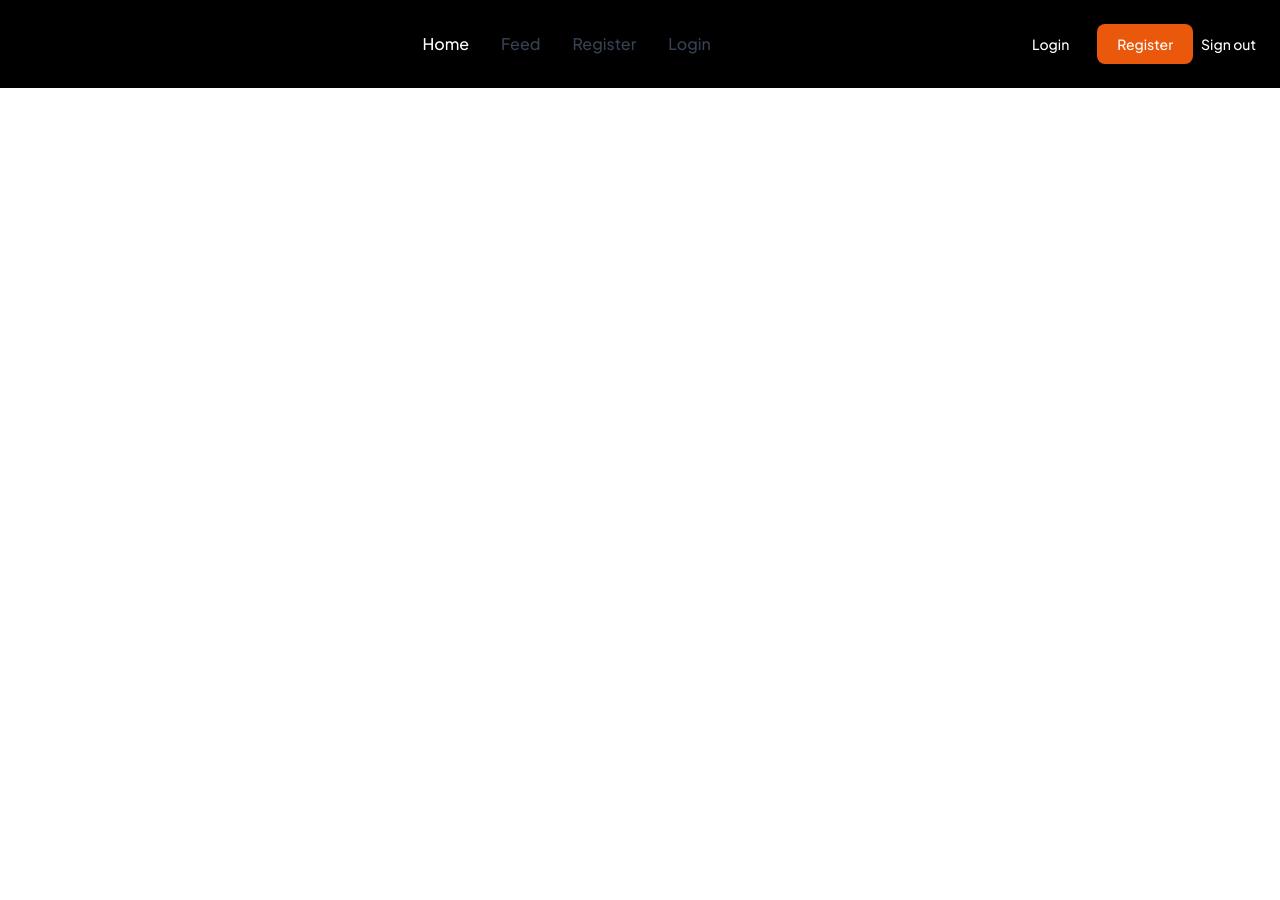
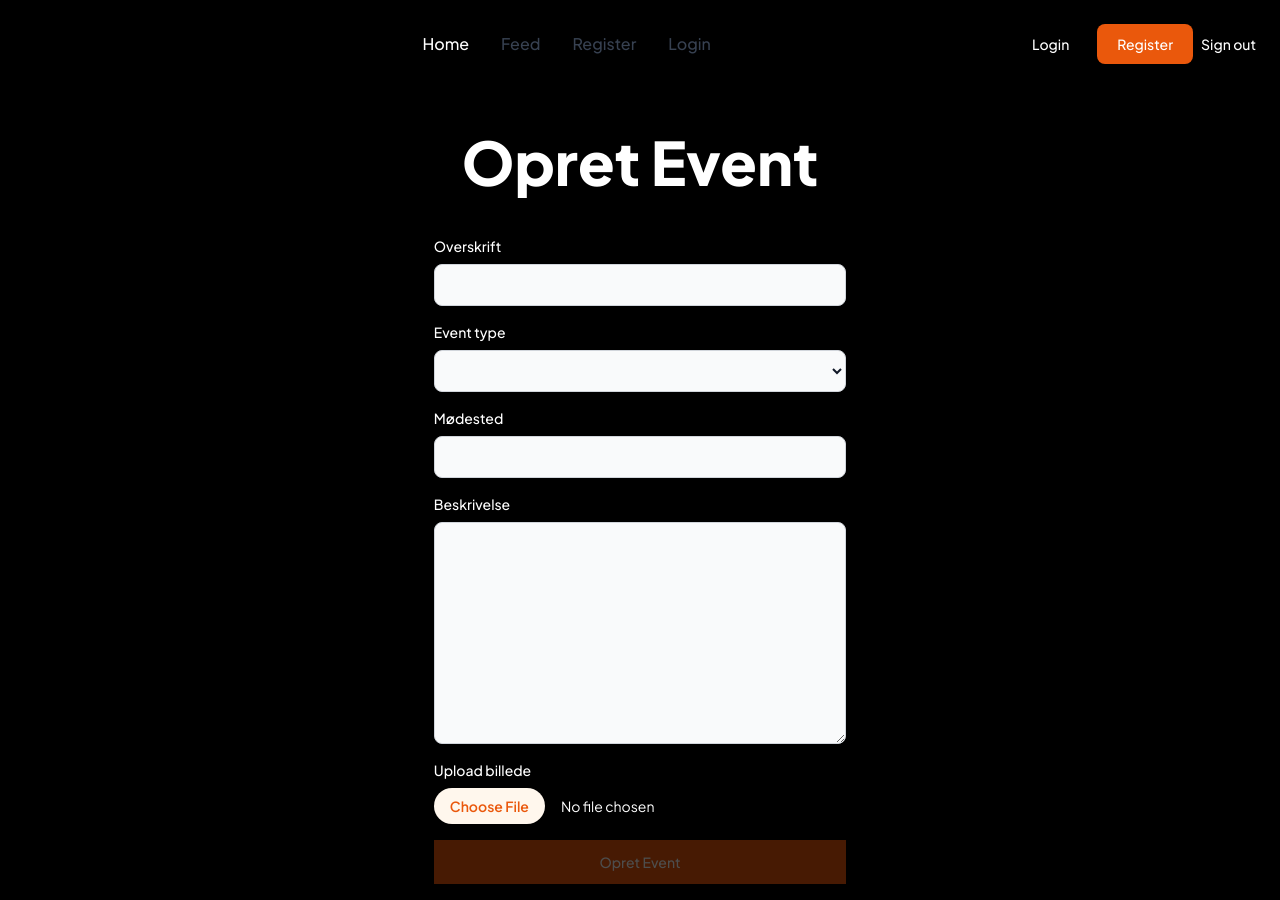
Before and after one commit to VeranoXD/kanten-2023, a Vue app: page /feed in a window 1280 px wide. Before the commit the page ends 800 px from the top, so only its background shows below. Built offline with nearby package versions, Linux system fonts and the light colour scheme; no server answers; the database is empty; sample sign-in values are in the browser's storage.

Commit message:
Added Parameters to Firebase (Register)

```diff
--- a/src/assets/style.css
+++ b/src/assets/style.css
@@ -6,5 +6,9 @@
 
 body {
     font-family: "Plus Jakarta Sans", sans-serif;
-/*     color: white; */
+    background-color: black;
 }
+
+*{
+
+}
--- a/src/components/router/index.js
+++ b/src/components/router/index.js
@@ -1,5 +1,29 @@
 import { createRouter, createWebHistory } from "vue-router";
 import {getAuth, onAuthStateChanged} from "firebase/auth"
+import { initializeApp } from 'firebase/app'
+import { getFirestore } from 'firebase/firestore'
+
+// TODO: Add SDKs for Firebase products that you want to use
+// https://firebase.google.com/docs/web/setup#available-libraries
+
+// Your web app's Firebase configuration
+// For Firebase JS SDK v7.20.0 and later, measurementId is optional
+const firebaseConfig = {
+  apiKey: "AIzaSyBWlSmea-Kmc8VbsbiKrRnLVuFdzlp-Rr8",
+  authDomain: "kanten-2023.firebaseapp.com",
+  projectId: "kanten-2023",
+  storageBucket: "kanten-2023.appspot.com",
+  messagingSenderId: "183320369827",
+  appId: "1:183320369827:web:6b8fc4bc79be056578bd16",
+  measurementId: "G-TDJC0FZJ92"
+};
+
+const app = initializeApp(firebaseConfig)
+const db = getFirestore(app)
+
+export {
+    db
+}
 
 const router = createRouter ({
 history: createWebHistory(),
--- a/src/components/views/Feed.vue
+++ b/src/components/views/Feed.vue
@@ -1,3 +1,184 @@
 <template>
+  <div class="background w-auto bg-black flex items-center">
+    <div class="event max-w-lg p-4 m-auto">
+      <div class="field w-full">
+        <h1 class="text-white text-center text-6xl font-extrabold p-7">
+          Opret Event
+        </h1>
+        <div class="control">
+          <label
+            for="overskrift"
+            class="block mb-2 text-sm font-medium text-white dark:text-white"
+            >Overskrift</label
+          >
+          <input
+            v-model="newTodoContent"
+            type="text"
+            id="overskrift"
+            class="bg-gray-50 border border-gray-300 text-gray-900 text-sm rounded-lg focus:ring-blue-500 focus:border-blue-500 block w-full p-2.5 dark:bg-gray-700 dark:border-gray-600 dark:placeholder-gray-400 dark:text-white dark:focus:ring-blue-500 dark:focus:border-blue-500"
+            required
+          />
+        </div>
 
+        <div class="control">
+          <label
+            for="eventtype"
+            class="block mb-2 text-sm font-medium text-white dark:text-white"
+            >Event type</label
+          >
+          <select
+          v-model="newEventType"
+            id="countries"
+            class="bg-gray-50 border border-gray-300 text-gray-900 text-sm rounded-lg focus:ring-blue-500 focus:border-blue-500 block w-full p-2.5 dark:bg-gray-700 dark:border-gray-600 dark:placeholder-gray-400 dark:text-white dark:focus:ring-blue-500 dark:focus:border-blue-500"
+          >
+            <option value="Manaclub">Manaclub</option>
+            <option value="DEFT">DEFT</option>
+            <option value="Vertex">Vertex</option>
+            <option value="X-Massive DUB">X-Massive DUB</option>
+          </select>
+        </div>
+
+        <div class="control">
+          <label
+            for="modested"
+            class="block mb-2 text-sm font-medium text-white dark:text-white"
+            >Mødested</label
+          >
+          <input
+          v-model="newVenue"
+            type="text"
+            id="modested"
+            class="bg-gray-50 border border-gray-300 text-gray-900 text-sm rounded-lg focus:ring-blue-500 focus:border-blue-500 block w-full p-2.5 dark:bg-gray-700 dark:border-gray-600 dark:placeholder-gray-400 dark:text-white dark:focus:ring-blue-500 dark:focus:border-blue-500"
+            required
+          />
+        </div>
+
+        <div class="control">
+          <label
+            for="first_name"
+            class="block mb-2 text-sm font-medium text-white dark:text-white"
+            >Beskrivelse</label
+          >
+          <textarea
+          v-model="newTextareafield"
+            name="beskrivelse"
+            id=""
+            cols="30"
+            rows="10"
+            class="bg-gray-50 border border-gray-300 text-gray-900 text-sm rounded-lg focus:ring-blue-500 focus:border-blue-500 block w-full p-2.5 dark:bg-gray-700 dark:border-gray-600 dark:placeholder-gray-400 dark:text-white dark:focus:ring-blue-500 dark:focus:border-blue-500"
+            required
+          ></textarea>
+        </div>
+
+        <div class="control">
+          <label
+            for="first_name"
+            class="block mb-2 text-sm font-medium text-white dark:text-white"
+            >Upload billede</label
+          >
+          <span class="sr-only">Upload billede</span>
+          <input
+            type="file"
+            class="block w-full text-sm text-white file:mr-4 file:py-2 file:px-4 file:rounded-full file:border-0 file:text-sm file:font-semibold file:bg-orange-50 file:text-orange-600 hover:file:bg-orange-100"
+          />
+        </div>
+
+        <form @submit.prevent="addTodo">
+          <div class="control">
+            <button
+              :disabled="!newTodoContent"
+              class="button bg-orange-600 disabled:opacity-30 text-white max-w-lg p-3 m-auto w-full text-sm font-medium"
+            >
+              Opret Event
+            </button>
+          </div>
+        </form>
+
+        <div
+          v-for = "todo in todos" :key="todo"
+          class="card p-6 bg-white border border-gray-200 rounded-lg shadow dark:bg-gray-800 dark:border-gray-700 mt-8"
+        >
+          <div class="card-content p-4">
+            <div class="content">
+              {{ todo.content }}
+              {{ todo.event }}
+              {{ todo.venue }}
+              {{ todo.textareafield }}
+
+            </div>
+          </div>
+        </div>
+      </div>
+    </div>
+  </div>
 </template>
+
+<script setup>
+/* import ref */
+
+import { ref, onMounted } from 'vue'
+import {
+    collection, onSnapshot, addDoc,
+    query, orderBy
+} from 'firebase/firestore'
+import { db } from '@/components/router'
+
+/* Firebase refs */
+
+const eventCollectionRef = collection(db, 'events')
+const eventsCollectionQuery = query(eventCollectionRef, orderBy('date', 'desc'))
+
+/* todos */
+const todos = ref([
+])
+
+/* Get todos */
+onMounted( () => {
+  onSnapshot(eventsCollectionQuery, (querySnapshot) => {
+    const fbEvents = [];
+    querySnapshot.forEach((doc) => {
+      const todo = {
+        id: doc.id,
+        content: doc.data().content,
+        event: doc.data().event,
+        venue: doc.data().venue,
+        textareafield: doc.data().textareafield,
+        done: doc.data().done
+      }
+      fbEvents.push(todo);
+    })
+    todos.value = fbEvents
+  })
+})
+
+/* Add Todo */
+
+const newTodoContent = ref('')
+const newEventType = ref('')
+const newVenue = ref('')
+const newTextareafield = ref('')
+
+
+const addTodo = () => {
+    addDoc(eventCollectionRef, {
+    content: newTodoContent.value,
+    event: newEventType.value,
+    venue: newVenue.value,
+    textareafield: newTextareafield.value,
+    done: false,
+    date: Date.now()
+})
+  newTodoContent.value = ''
+  newEventType.value = ''
+  newVenue.value = ''
+  newTextareafield.value = ''
+
+}
+
+</script>
+
+<style>
+.control {
+  margin-top: 1rem;
+}
+</style>
--- a/src/components/views/Register.vue
+++ b/src/components/views/Register.vue
@@ -1,14 +1,6 @@
 <template>
-<!--   <div class="flex flex-col text-center space-y-10 h-100">
-<h1 class="w-100">Opret bruger</h1>
-<p class="w-100"><input type="text" placeholder="Emailaresse" v-model="email"></p>
-<p class="w-100"><input type="password" placeholder="Kodeord" v-model="password"></p>
-<p class="w-100"><button @click="register">Opret bruger</button></p>
-<p class="w-100"><button @click="signInWithGoogle">Log ind med Google</button></p>
-</div> -->
-
   <div
-    class="flex min-h-screen overflow-auto flex-1 flex-col justify-center items-center px-6 py-12 lg:px-8 bg-black"
+    class="flex overflow-auto flex-1 flex-col justify-center items-center px-6 py-12 lg:px-8 bg-black"
   >
     <div class="sm:mx-auto sm:w-full sm:max-w-sm">
       <h2
--- a/src/components/views/Signin.vue
+++ b/src/components/views/Signin.vue
@@ -1,28 +1,27 @@
 <template>
-    <h1>Sign In to an Account </h1>
-    <p><input type="text" placeholder="E-mail" v-model="email"></p>
-    <p><input type="password" placeholder="Password" v-model="password"></p>
-    <p v-if="errorMsg">{{ errorMsg }} </p>
+  <h1>Sign In to an Account</h1>
+  <p><input type="text" placeholder="E-mail" v-model="email" /></p>
+  <p><input type="password" placeholder="Password" v-model="password" /></p>
+  <p v-if="errorMsg">{{ errorMsg }}</p>
   <p><button @click="register">Submit</button></p>
   <p><button @click="signInWithGoogle">Sign In With Google</button></p>
 </template>
 
 <script setup>
-     import {ref} from "vue";
+import { ref } from "vue";
 import { getAuth, signInWithEmailAndPassword } from "firebase/auth";
-     import { useRouter } from 'vue-router'
-     const email = ref ("");
-     const password = ref ("");
-     const errorMsg = ref ()
-     const router = useRouter()
-
+import { useRouter } from "vue-router";
+const email = ref("");
+const password = ref("");
+const errorMsg = ref();
+const router = useRouter();
 
 const register = () => {
-        const auth = getAuth()
-        signInWithEmailAndPassword(auth, email.value, password.value).
-        then ((data) => {
+  const auth = getAuth();
+  signInWithEmailAndPassword(auth, email.value, password.value)
+    .then((data) => {
       console.log("Successfully registered!");
-            router.push('/feed')
+      router.push("/feed");
     })
     .catch((error) => {
       console.log(error.code);
@@ -37,13 +36,11 @@
           errorMsg.value = "Incorrect password";
           break;
         default:
-                    errorMsg.value = "E-mail or password was incorrect"
+          errorMsg.value = "E-mail or password was incorrect";
           break;
       }
     });
-     }
+};
 
-     const signInWithGoogle = () => {
-
-    }
+const signInWithGoogle = () => {};
 </script>
--- a/src/main.js
+++ b/src/main.js
@@ -3,26 +3,10 @@ import { createApp } from 'vue'
 import App from './App.vue'
 import router from './components/router'
 // Import the functions you need from the SDKs you need
-import { initializeApp } from "firebase/app";
 
-// TODO: Add SDKs for Firebase products that you want to use
-// https://firebase.google.com/docs/web/setup#available-libraries
-
-// Your web app's Firebase configuration
-// For Firebase JS SDK v7.20.0 and later, measurementId is optional
-const firebaseConfig = {
-  apiKey: "AIzaSyBWlSmea-Kmc8VbsbiKrRnLVuFdzlp-Rr8",
-  authDomain: "kanten-2023.firebaseapp.com",
-  projectId: "kanten-2023",
-  storageBucket: "kanten-2023.appspot.com",
-  messagingSenderId: "183320369827",
-  appId: "1:183320369827:web:6b8fc4bc79be056578bd16",
-  measurementId: "G-TDJC0FZJ92"
-};
-
-initializeApp(firebaseConfig);
 
 const app = createApp(App);
+
 
 app.use(router);
 
```
Lines whose indentation alone changed are shown as unchanged.
